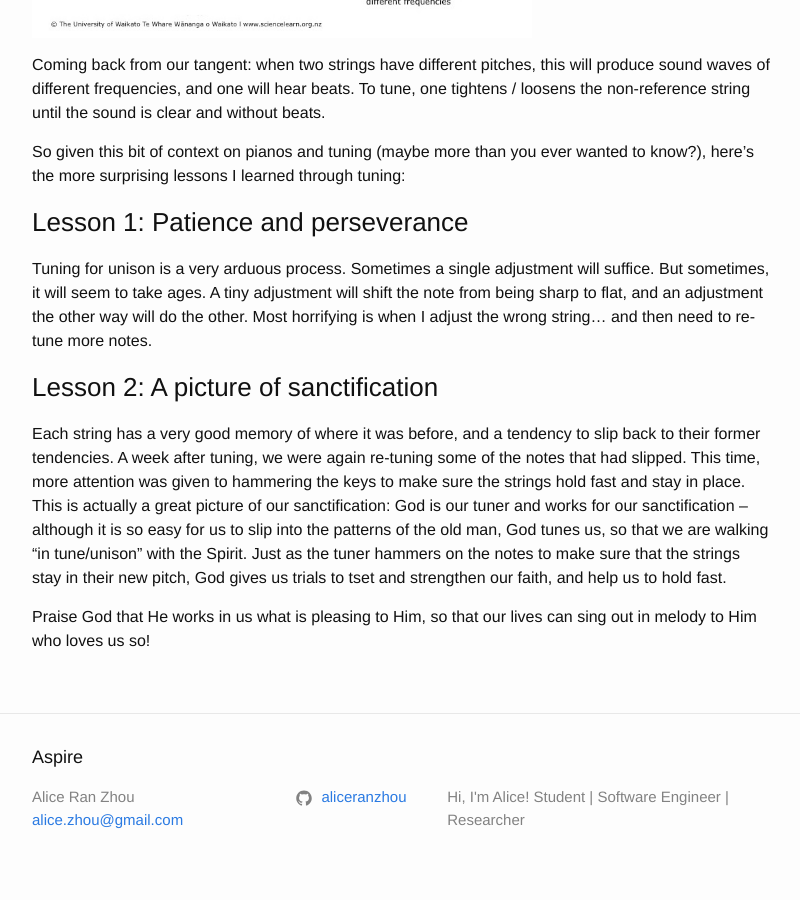
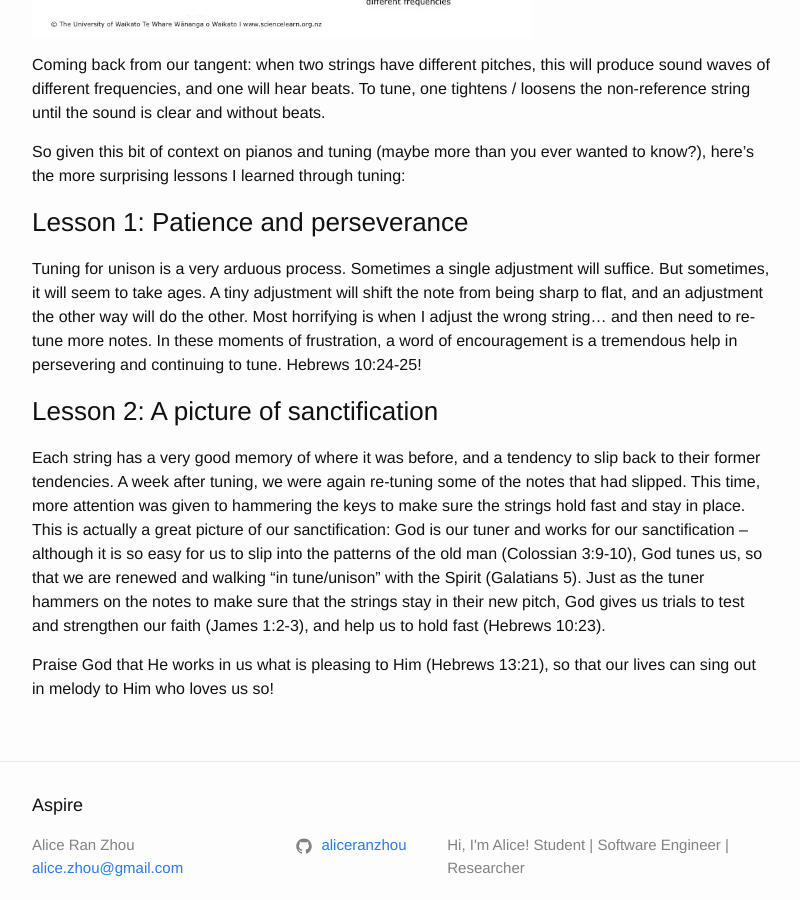
Before and after one commit to aliceranzhou/aliceranzhou.github.io, a Jekyll site: the page built from _posts/2020-05-29-a-story-of-tuning.md, in a window 1280 px wide and 900 px high, scrolled down 1382 px. Shown: the whole window, without its empty margins (238-1038 px from the left). Built offline with Jekyll 4.4.1, drawn with Linux system fonts in a browser that asks for light colours; formulas are drawn with MathJax 3.

Commit message:
add verses references

```diff
--- a/_posts/2020-05-29-a-story-of-tuning.md
+++ b/_posts/2020-05-29-a-story-of-tuning.md
@@ -39,9 +39,9 @@ Coming back from our tangent: when two strings have different pitches, this will
 So given this bit of context on pianos and tuning (maybe more than you ever wanted to know?), here’s the more surprising lessons I learned through tuning:
 
 ### Lesson 1: Patience and perseverance
-Tuning for unison is a very arduous process. Sometimes a single adjustment will suffice. But sometimes, it will seem to take ages. A tiny adjustment will shift the note from being sharp to flat, and an adjustment the other way will do the other. Most horrifying is when I adjust the wrong string… and then need to re-tune more notes.
+Tuning for unison is a very arduous process. Sometimes a single adjustment will suffice. But sometimes, it will seem to take ages. A tiny adjustment will shift the note from being sharp to flat, and an adjustment the other way will do the other. Most horrifying is when I adjust the wrong string… and then need to re-tune more notes. In these moments of frustration, a word of encouragement is a tremendous help in persevering and continuing to tune. Hebrews 10:24-25!
 
 ### Lesson 2: A picture of sanctification
-Each string has a very good memory of where it was before, and a tendency to slip back to their former tendencies. A week after tuning, we were again re-tuning some of the notes that had slipped. This time, more attention was given to hammering the keys to make sure the strings hold fast and stay in place. This is actually a great picture of our sanctification: God is our tuner and works for our sanctification -- although it is so easy for us to slip into the patterns of the old man, God tunes us, so that we are walking "in tune/unison" with the Spirit. Just as the tuner hammers on the notes to make sure that the strings stay in their new pitch, God gives us trials to tset and strengthen our faith, and help us to hold fast.
+Each string has a very good memory of where it was before, and a tendency to slip back to their former tendencies. A week after tuning, we were again re-tuning some of the notes that had slipped. This time, more attention was given to hammering the keys to make sure the strings hold fast and stay in place. This is actually a great picture of our sanctification: God is our tuner and works for our sanctification -- although it is so easy for us to slip into the patterns of the old man (Colossian 3:9-10), God tunes us, so that we are renewed and walking "in tune/unison" with the Spirit (Galatians 5). Just as the tuner hammers on the notes to make sure that the strings stay in their new pitch, God gives us trials to test and strengthen our faith (James 1:2-3), and help us to hold fast (Hebrews 10:23).
 
-Praise God that He works in us what is pleasing to Him, so that our lives can sing out in melody to Him who loves us so!
+Praise God that He works in us what is pleasing to Him (Hebrews 13:21), so that our lives can sing out in melody to Him who loves us so!
```
